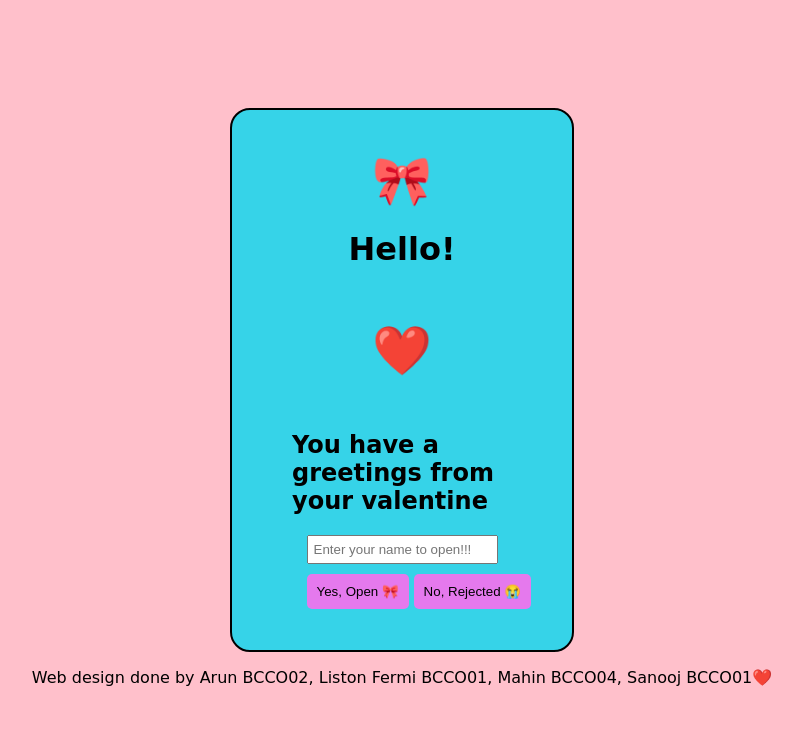
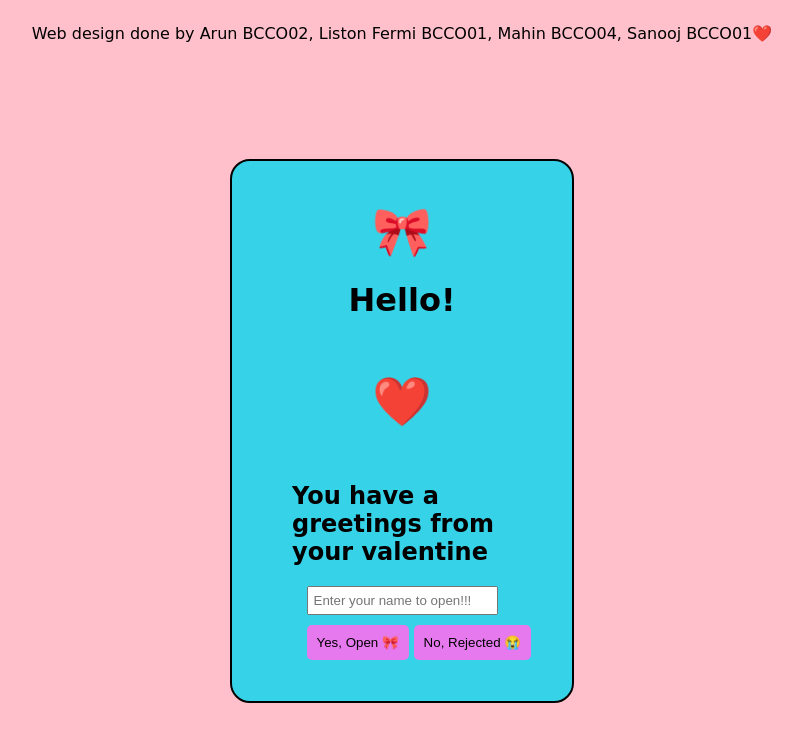
Before and after one commit to ListonFermi/Brocamp-Coimbatore-valentines-day-2024-web-design, a plain HTML site: page index.html in a window 1280 px wide. Shown: the whole page, without its empty margins (238-1040 px from the left). Drawn offline with Linux system fonts and the light colour scheme.

Commit message:
team members name updated

```diff
--- a/index.html
+++ b/index.html
@@ -9,6 +9,10 @@
 </head>
 
 <body>
+    <div style="display: block;">
+        <p>Web design done by Arun BCCO02, Liston Fermi BCCO01, Mahin BCCO04, Sanooj BCCO01❤️ </p>
+    </div>
+
     <div id="cardOutside">
         <div class="page">
             <div style="font-size: 3rem;">🎀</div>
@@ -68,9 +72,7 @@
         </div>
     </div>
 
-    <footer style="display: block;">
-        <p>Web design done by Arun BCCO02, Liston Fermi BCCO01, Mahin BCCO04, Sanooj BCCO01❤️ </p>
-    </footer>
+
 
 
 </body>
```
